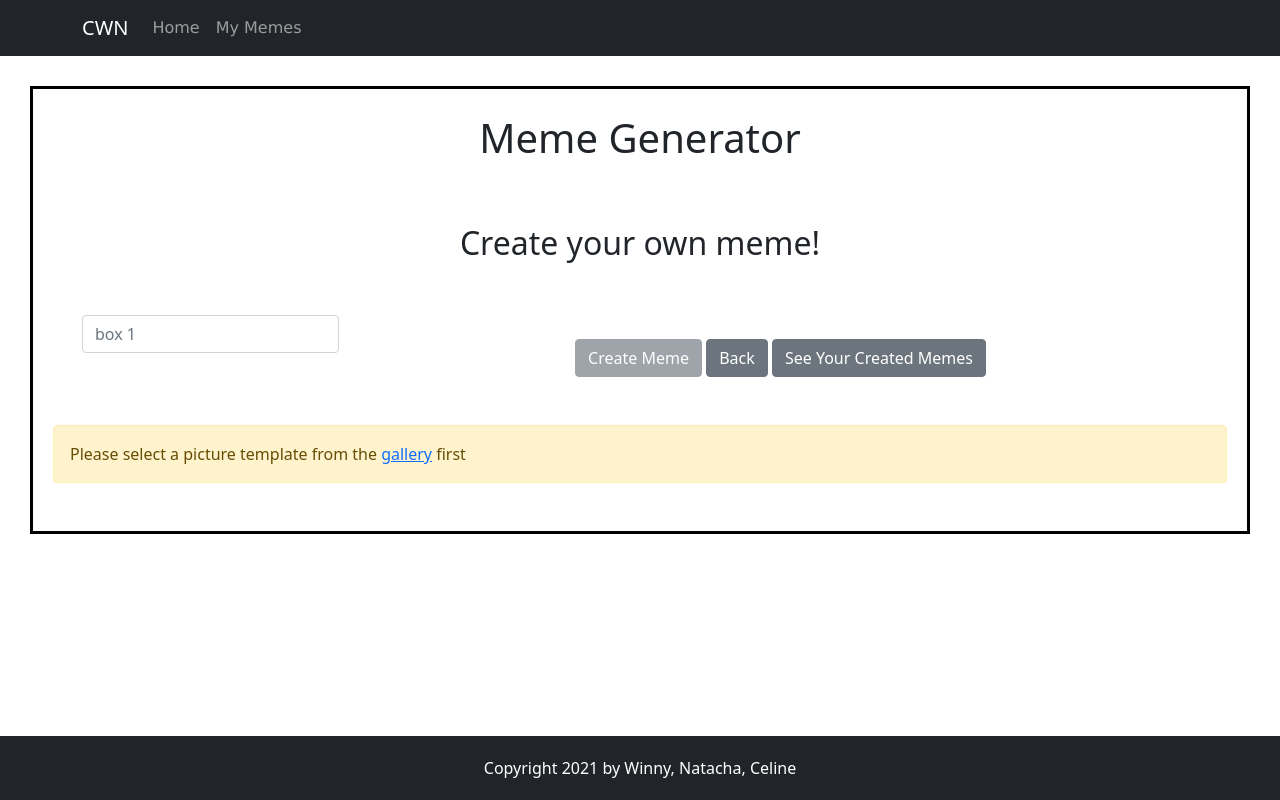
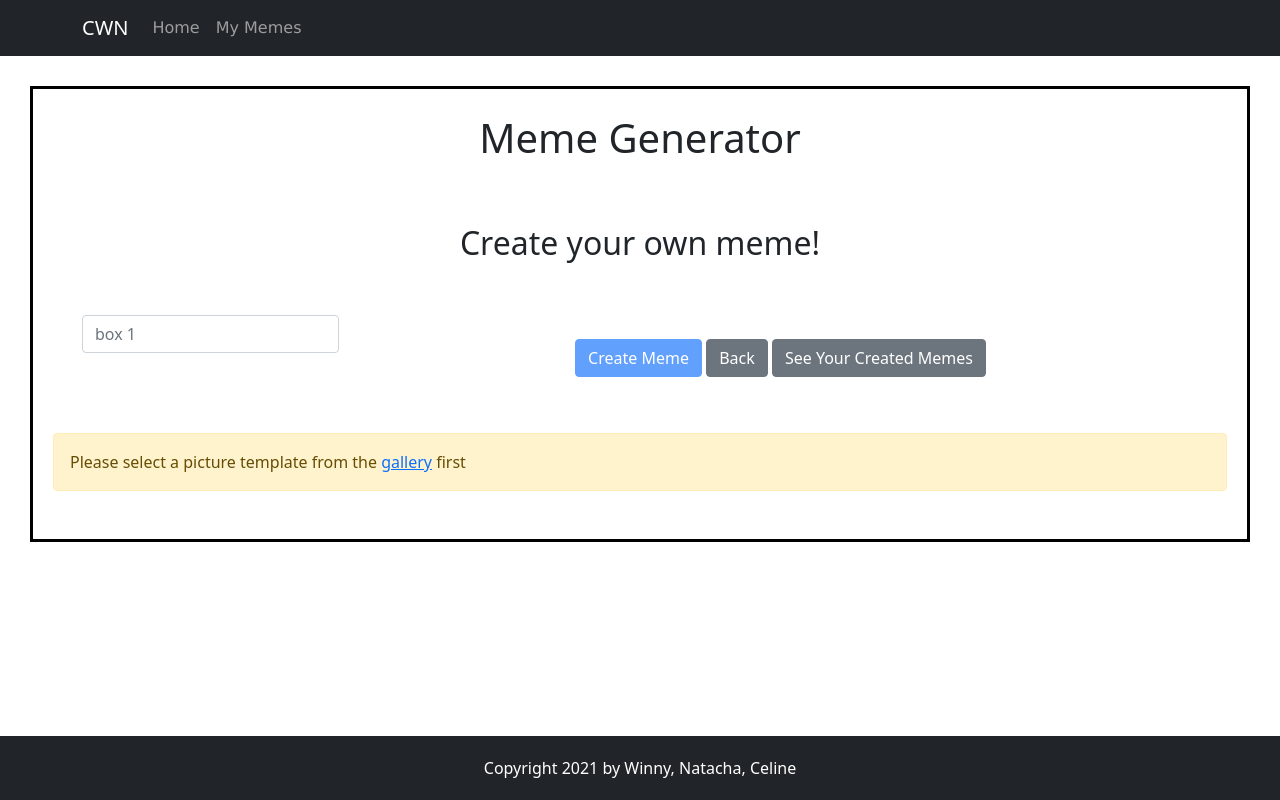
Before and after one commit to celinero/hackathon_memeGenerator, a React (Create React App) app: page /1 in a window 1280 px wide. Built offline with nearby package versions, Linux system fonts and the light colour scheme; no server answers.

Commit message:
centralised buttons

```diff
--- a/src/components/FormMemeGenerator.js
+++ b/src/components/FormMemeGenerator.js
@@ -101,11 +101,11 @@ export const FormMemeGenerator = ({ meme }) => {
 
             <Col>
               <br />
-              <Form.Group className=" mx-auto text-center">
+              <Form.Group size="lg" className=" mb-2 text-center">
                 <Button
-                  variant="secondary"
+                  variant="primary"
                   type="submit"
-                  className="mb-2"
+                  className="mb-2 "
                   disabled={!meme.id}
                 >
                   Create Meme
--- a/src/components/GenerateMeme.js
+++ b/src/components/GenerateMeme.js
@@ -11,8 +11,10 @@ export const GenerateMeme = ({ memes }) => {
   const meme = memes.find((m) => m.id === template_id) || {};
 
   return (
-    <div className='containerStyle' style={{ padding: '0 20px'}}>
-      <h1 className='wordStyle' style={{textAlign: "center"}}>Meme Generator</h1>
+    <div className="containerStyle" style={{ padding: "0 20px" }}>
+      <h1 className="wordStyle" style={{ textAlign: "center" }}>
+        Meme Generator
+      </h1>
       <br />
       <h2 style={{ margin: " 5px", textAlign: "center" }}>
         Create your own meme!
@@ -26,11 +28,14 @@ export const GenerateMeme = ({ memes }) => {
         {meme.url && (
           <img
             src={meme.url}
+            rounded
             style={{
               width: "300px",
               display: "block",
               marginLeft: "auto",
               marginRight: "auto",
+              boxSizing: "border-box",
+              border: "5px solid black",
             }}
             alt={"meme"}
           />
```
